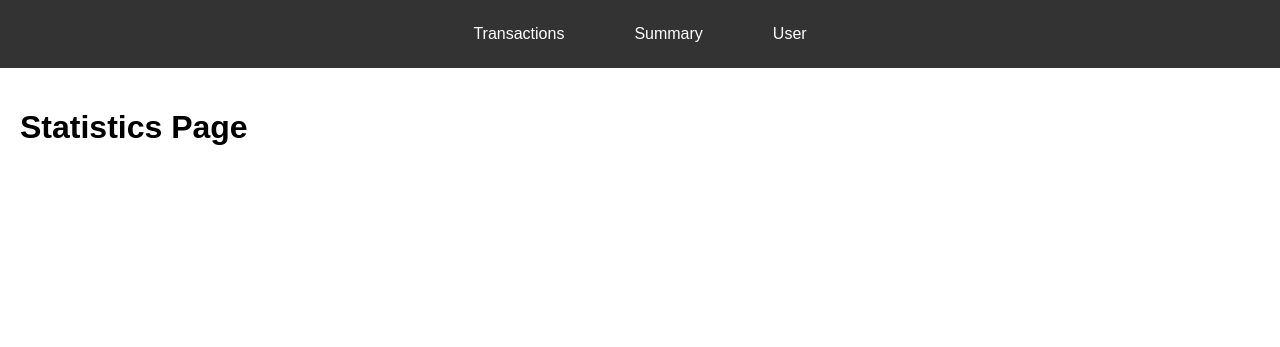
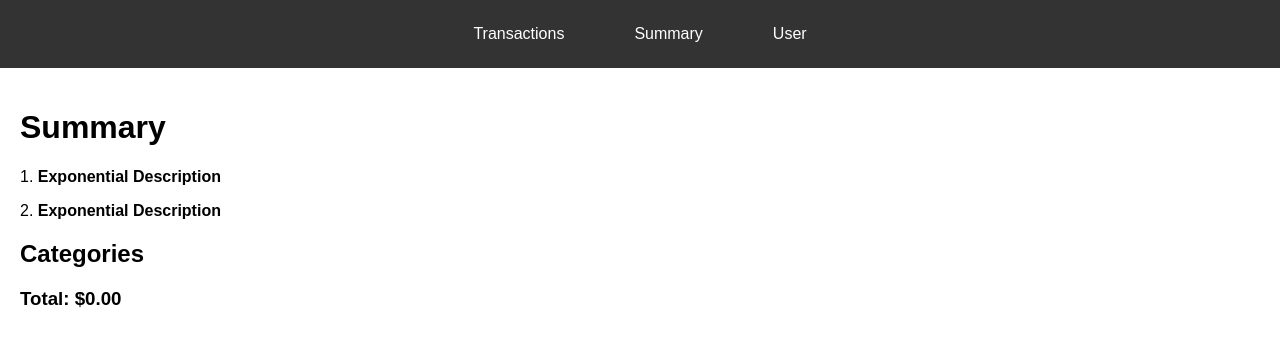
Before and after one commit to JasDesierto/Project_PET_V.2, a Flask app: page /summary/ in a window 1280 px wide. Shown: the top 347 px of the page. Run offline with Flask 3, Linux system fonts and the light colour scheme.

Commit message:
Made modification to solve bugs and erros, halfway there

```diff
--- a/app/routes/summary.py
+++ b/app/routes/summary.py
@@ -1,26 +1,45 @@
-from flask import Blueprint, render_template, request, jsonify
-from app.models.finance import db, Finance
+from flask import Blueprint, render_template, request
+from app import db
+from app.models.finance import Finance
+from sqlalchemy import func
 
 summary_bp = Blueprint("summary", __name__, url_prefix="/summary")
 
 
-@summary_bp.route("/summary", methods=["GET"])
-def summary():
-    all_data = Finance.query.all()
-    summary_data = {}
-    total = 0
+@summary_bp.route("/")
+def show_summary():
+    category_filter = request.args.get("category")
 
-    for item in all_data:
-        if item.month in summary_data:
-            summary_data[item.month] += item.expense
-        else:
-            summary_data[item.month] = item.expense
-        total += item.expense
+    if category_filter:
+        # Show single category details
+        transactions = (
+            Finance.query.filter_by(category=category_filter)
+            .order_by(Finance.date.desc())
+            .all()
+        )
+        category_total = sum(t.expense for t in transactions)
 
-    return jsonify({"summary": summary_data, "total": total})
+        return render_template(
+            "statistics.html",
+            view_type="category",
+            category_name=category_filter,
+            transactions=transactions,
+            category_total=category_total,
+        )
+    else:
+        # Show full summary
+        results = (
+            db.session.query(Finance.category, func.sum(Finance.expense).label("total"))
+            .group_by(Finance.category)
+            .all()
+        )
 
+        categories = [{"name": r[0], "value": float(r[1])} for r in results]
+        categories.sort(key=lambda x: x["value"], reverse=True)
 
-# - - ! This route renders the statistics html page
-@summary_bp.route("/")
-def statistics():
-    return render_template("statistics.html")
+        return render_template(
+            "statistics.html",
+            view_type="summary",
+            categories=categories,
+            total=sum(item["value"] for item in categories),
+        )
--- /dev/null
+++ b/app/templates/layout.html
@@ -0,0 +1,71 @@
+<!DOCTYPE html>
+<html lang="en">
+  <head>
+    <meta charset="UTF-8" />
+    <title>{% block title %}My App{% endblock %}</title>
+    <style>
+      body {
+        font-family: Arial, sans-serif;
+        margin: 0;
+      }
+      .navbar {
+        display: flex;
+        justify-content: center;
+        background-color: #333;
+        padding: 15px;
+      }
+      .navbar a {
+        color: white;
+        text-decoration: none;
+        margin: 0 15px;
+        padding: 10px 20px;
+        border-radius: 5px;
+      }
+      .navbar a:hover {
+        background-color: #555;
+      }
+      .container {
+        padding: 20px;
+      }
+    </style>
+  </head>
+  <body>
+    <div class="navbar">
+      <a
+        href="{{ url_for('transactions.transactions') }}"
+        onclick="openPopupWindow(this.href,60,60); return false;"
+        >Transactions</a
+      >
+      <a
+        href="{{ url_for('summary.show_summary') }}"
+        onclick="openPopupWindow(this.href,90,80); return false;"
+        >Summary</a
+      >
+      <a
+        href="{{ url_for('user.user') }}"
+        onclick="openPopupWindow(this.href,70,70); return false;"
+        >User</a
+      >
+    </div>
+
+    <div class="container">{% block content %}{% endblock %}</div>
+
+    <script>
+      function openPopupWindow(url, widthPercent = 80, heightPercent = 60) {
+        const screenWidth = window.screen.width;
+        const screenHeight = window.screen.height;
+
+        const popupWidth = Math.floor((screenWidth * widthPercent) / 100);
+        const popupHeight = Math.floor((screenHeight * heightPercent) / 100);
+        const left = Math.floor((screenWidth - popupWidth) / 2);
+        const top = Math.floor((screenHeight - popupHeight) / 2);
+
+        window.open(
+          url,
+          "popupWindow_" + Date.now(),
+          `width=${popupWidth},height=${popupHeight},left=${left},top=${top},resizable=yes,scrollbars=yes`
+        );
+      }
+    </script>
+  </body>
+</html>
--- /dev/null
+++ b/app/templates/statistics.html
@@ -0,0 +1,60 @@
+{% extends "layout.html" %} {% block content %}
+<div class="summary-container">
+  {% if view_type == 'summary' %}
+  <!-- Summary View -->
+  <h1>Summary</h1>
+
+  <div class="summary-description">
+    <p>1. <strong>Exponential Description</strong></p>
+    <p>2. <strong>Exponential Description</strong></p>
+  </div>
+
+  <div class="category-section">
+    <h2>Categories</h2>
+    <div class="category-buttons">
+      {% for category in categories %}
+      <a
+        href="{{ url_for('summary.show_summary') }}?category={{ category.name|urlencode }}"
+        class="category-button"
+      >
+        {{ category.name }}: ${{ "%.2f"|format(category.value) }}
+      </a>
+      {% endfor %}
+    </div>
+  </div>
+
+  <div class="summary-total">
+    <h3>Total: ${{ "%.2f"|format(total) }}</h3>
+  </div>
+
+  {% else %}
+  <!-- Category Detail View -->
+  <div class="category-header">
+    <a href="{{ url_for('summary.show_summary') }}" class="back-button"
+      >← Back to Summary</a
+    >
+    <h2>{{ category_name }} Details</h2>
+    <h3>Total: ${{ "%.2f"|format(category_total) }}</h3>
+  </div>
+
+  <div class="transactions-list">
+    <table>
+      <thead>
+        <tr>
+          <th>Date</th>
+          <th>Amount</th>
+        </tr>
+      </thead>
+      <tbody>
+        {% for transaction in transactions %}
+        <tr>
+          <td>{{ transaction.date.strftime('%Y-%m-%d') }}</td>
+          <td>${{ "%.2f"|format(transaction.expense) }}</td>
+        </tr>
+        {% endfor %}
+      </tbody>
+    </table>
+  </div>
+  {% endif %}
+</div>
+{% endblock %}
--- a/templates/transactions.html
+++ b/app/templates/transactions.html
@@ -1,5 +1,5 @@
 <!-- templates/transactions.html -->
-<form id="expense-form">
+<form id="expensne-form">
   <label for="month">Select Month:</label>
   <select id="month" name="month" required>
     <option value="" disabled selected>Select a month</option>
--- a/config.py
+++ b/config.py
@@ -1,4 +1,4 @@
 class Config:
     SECRET_KEY = "your-secret-key"
-    SQLALCHEMY_DATABASE_URI = "sqlite:///instance/app.db"
+    SQLALCHEMY_DATABASE_URI = "sqlite:///C:/Users/jaste/Project_PET_V.2/app/finance.db"
     SQLALCHEMY_TRACK_MODIFICATIONS = False
--- a/run.py
+++ b/run.py
@@ -1,25 +1,8 @@
-# -- ! Ensure that your are specific when importing blueprints
-from flask import Flask, jsonify, render_template
-from app.routes.home import home_bp
-from app.routes.summary import summary_bp
-from app.routes.transactions import transactions_bp
-from app.routes.user import user_bp
-from app.models.finance import Finance
+from app import create_app
+import sys
 
+sys.path.insert(0, "./app")
+app = create_app()
+if __name__ == "__main__":
 
-# Create the Flask app using the create_app function
-def create_app():
-    app = Flask(__name__)
-
-    # Register the blueprints
-    app.register_blueprint(home_bp)
-    app.register_blueprint(summary_bp)
-    app.register_blueprint(transactions_bp)
-    app.register_blueprint(user_bp)
-
-    return app
-
-
-if __name__ == "__main__":
-    app = create_app()
     app.run(debug=True)
--- a/templates/statistics.html
+++ /dev/null
@@ -1,4 +0,0 @@
-{% extends 'layout.html' %} {% block title %}Statistics{% endblock %} {% block
-content %}
-<h1>Statistics Page</h1>
-{% endblock %}
```
Also changed, not shown: app/__init__.py (+22 -9 lines), app/models/finance.py (+7 -5 lines), app/routes/transactions.py (+10 -4 lines), app/static/css/style.css (+47 -3 lines), templates/layout.html (deleted, +0 -44 lines), app/finance.db (added), app/templates/home.html (renamed from templates/home.html), app/templates/user.html (renamed from templates/user.html).
